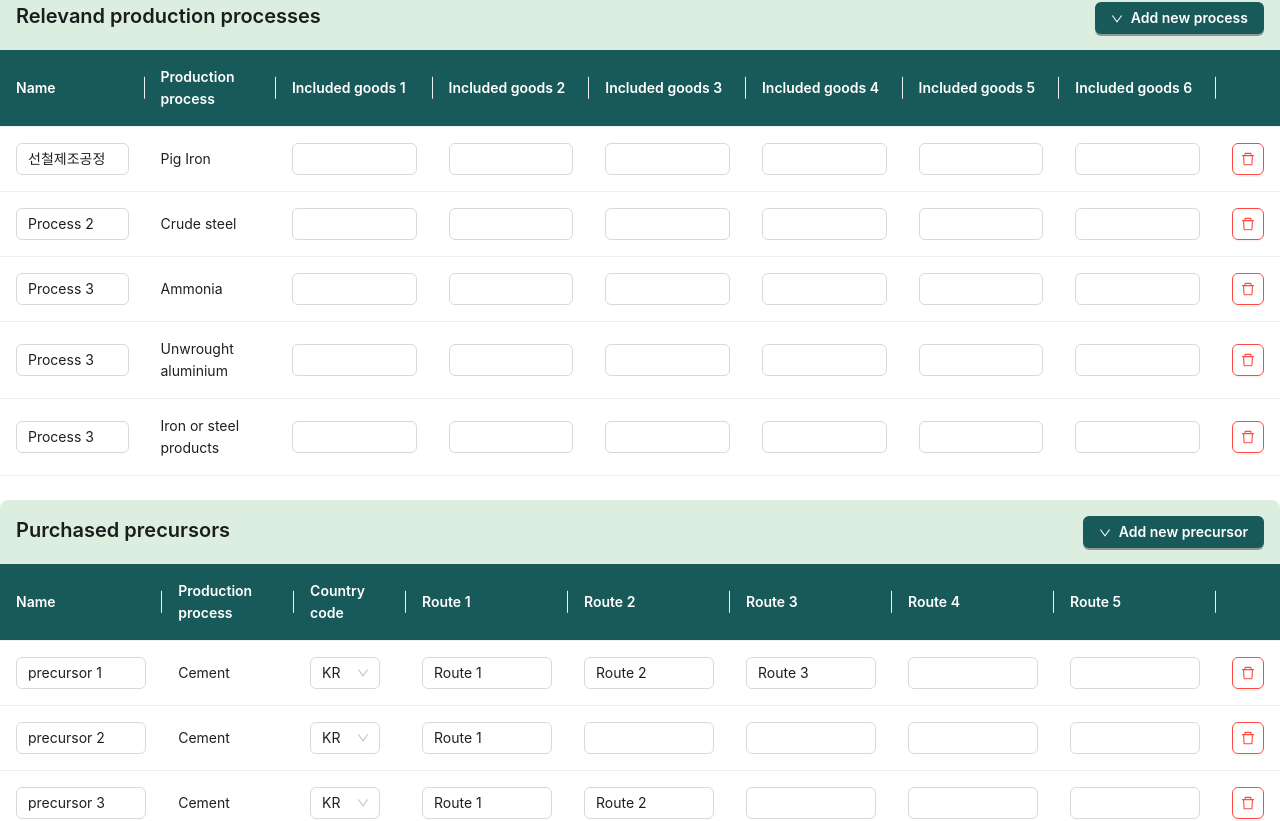
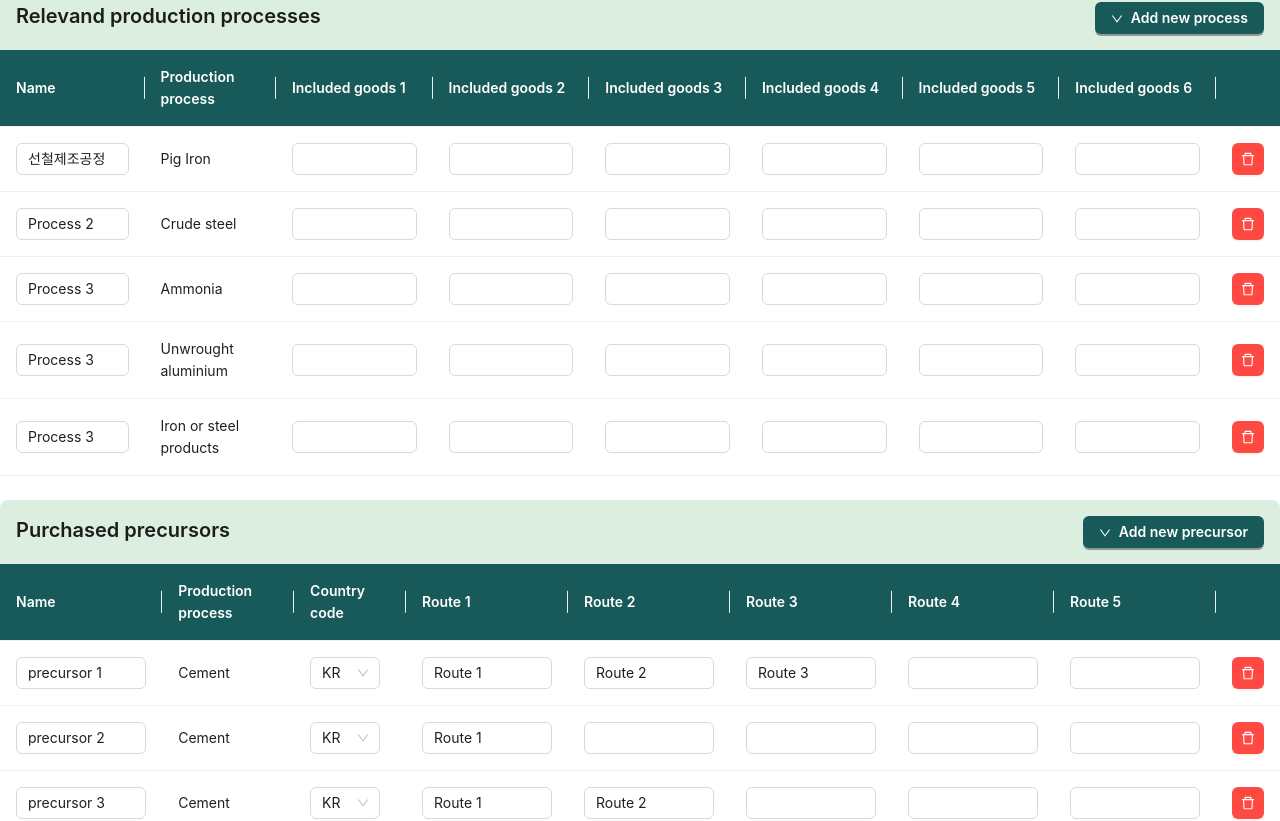
Before and after one commit to abiriadev/cbam-mini-demo, a React (Vite) app: page / in a window 1280 px wide. Shown: the part 3496-4317 px from the top of the page. Built offline with nearby package versions, Linux system fonts and the light colour scheme.

Commit message:
refactor: replace repeated parts with components

```diff
--- a/src/layouts/AGC.tsx
+++ b/src/layouts/AGC.tsx
@@ -14,6 +14,7 @@ import {
 import { AgcKindSet } from '@/store/cbam'
 import { selectNemesia } from '@/calc'
 import { TitledTable } from '@/components/TitledTable'
+import { DeleteButton } from '@/components/DeleteButton'
 
 export const AGC = ({ id }: { id?: string }) => {
 	const nemesia = useSelector(selectNemesia).a_4_1
@@ -64,19 +65,7 @@ export const AGC = ({ id }: { id?: string }) => {
 						),
 					})),
 				{
-					render: _ => (
-						<Popconfirm
-							title="Delete 1 process"
-							description="Are you sure to delete this process?"
-							onConfirm={() => void 0}
-						>
-							<Button
-								danger
-								type="primary"
-								icon={<DeleteOutlined />}
-							></Button>
-						</Popconfirm>
-					),
+					render: _ => <DeleteButton />,
 				},
 			]}
 			dataSource={nemesia.list}
--- a/src/layouts/Precursors.tsx
+++ b/src/layouts/Precursors.tsx
@@ -17,6 +17,7 @@ import {
 	DownOutlined,
 } from '@ant-design/icons'
 import { selectNemesia } from '@/calc'
+import { DeleteButton } from '@/components/DeleteButton'
 
 export const Precursors = ({ id }: { id?: string }) => {
 	const { token } = theme.useToken()
@@ -98,22 +99,7 @@ export const Precursors = ({ id }: { id?: string }) => {
 						})),
 					{
 						render: (_, { id }) => (
-							<Popconfirm
-								title="Delete 1 precursor"
-								description="Are you sure to delete this precursor?"
-								onConfirm={() =>
-									message.success(
-										'1 precursor has been deleted',
-									)
-								}
-							>
-								<Button
-									danger
-									icon={
-										<DeleteOutlined />
-									}
-								></Button>
-							</Popconfirm>
+							<DeleteButton />
 						),
 					},
 				]}
--- a/src/layouts/Processes.tsx
+++ b/src/layouts/Processes.tsx
@@ -18,6 +18,7 @@ import {
 	PlusOutlined,
 } from '@ant-design/icons'
 import { selectNemesia } from '@/calc'
+import { DeleteButton } from '@/components/DeleteButton'
 
 export const Processes = () => {
 	const { token } = theme.useToken()
@@ -174,17 +175,7 @@ export const Processes = () => {
 					},
 					{
 						render: (_, { id }) => (
-							<Popconfirm
-								title="Delete 1 process"
-								description="Are you sure to delete this process?"
-							>
-								<Button
-									danger
-									icon={
-										<DeleteOutlined />
-									}
-								></Button>
-							</Popconfirm>
+							<DeleteButton />
 						),
 					},
 				]}
@@ -271,22 +262,7 @@ export const Processes = () => {
 											_,
 											{ id: ppid },
 										) => (
-											<Popconfirm
-												title="Remove 1 precursor"
-												description="Are you sure to remove this precursor from the process?"
-												onConfirm={() =>
-													message.success(
-														'1 precursor has been removed from a process',
-													)
-												}
-											>
-												<Button
-													danger
-													icon={
-														<DeleteOutlined />
-													}
-												></Button>
-											</Popconfirm>
+											<DeleteButton />
 										),
 									},
 								]}
--- a/src/layouts/RelevantProductionProcesses.tsx
+++ b/src/layouts/RelevantProductionProcesses.tsx
@@ -15,6 +15,7 @@ import {
 import { selectNemesia } from '@/calc'
 import { TitledTable } from '@/components/TitledTable'
 import { AgcKindSet } from '@/store/cbam'
+import { DeleteButton } from '@/components/DeleteButton'
 
 export const RelevantProductionProcesses = ({
 	id,
@@ -82,22 +83,7 @@ export const RelevantProductionProcesses = ({
 						})),
 					{
 						render: (_, { id }) => (
-							<Popconfirm
-								title="Delete 1 process"
-								description="Are you sure to delete this process?"
-								onConfirm={() =>
-									message.success(
-										'1 process has been deleted',
-									)
-								}
-							>
-								<Button
-									danger
-									icon={
-										<DeleteOutlined />
-									}
-								></Button>
-							</Popconfirm>
+							<DeleteButton />
 						),
 					},
 				]}
```
